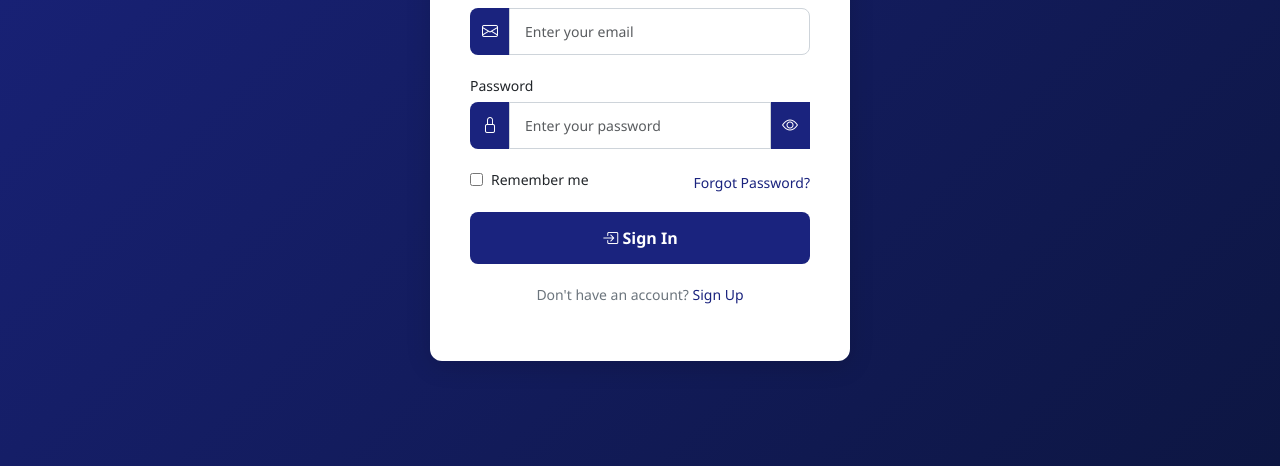
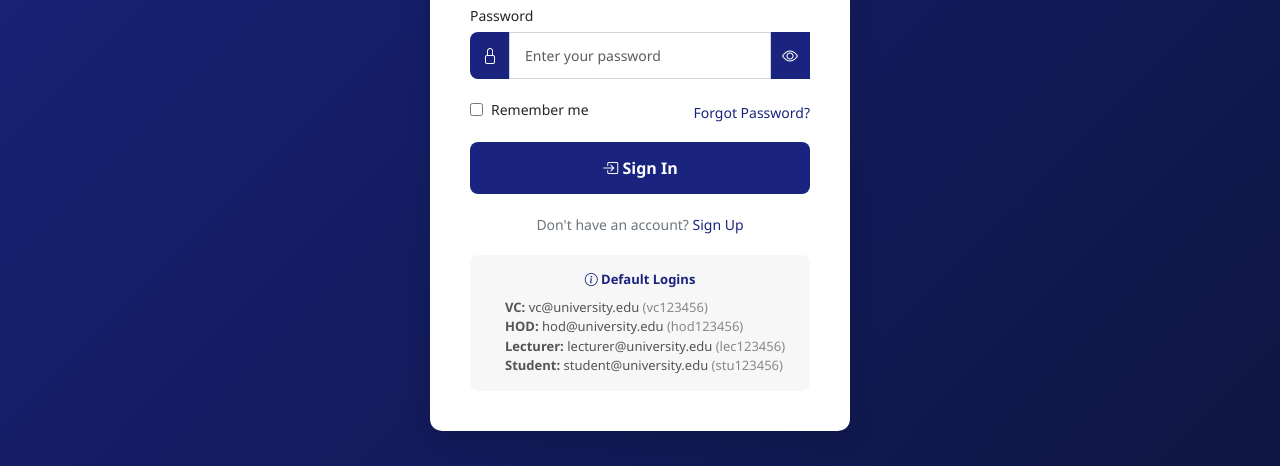
Before and after one commit to abangtah/staff, a website: page index.html in a window 1280 px wide. Shown: the part 334-800 px from the top of the page. Drawn offline with nearby package versions, Linux system fonts and the light colour scheme.

Commit message:
update files

```diff
--- a/Style&Functions/App.js
+++ b/Style&Functions/App.js
@@ -18,6 +18,22 @@ const App = {
     API_URL: '/api',
 
     async init() {
+        if (!localStorage.getItem('departments')) {
+            localStorage.setItem('departments', JSON.stringify(['Computer Science', 'Mathematics', 'Physics', 'Information Technology', 'Software Engineering']));
+        }
+
+        let existingUsers = JSON.parse(localStorage.getItem('users')) || [];
+        if (!existingUsers.some(u => u.email === 'vc@university.edu')) {
+            const defaultUsers = [
+                { id: 'VC-001', email: 'vc@university.edu', password: 'vc123456', fullName: 'Vice Chancellor', role: 'VC', department: 'Administration', isActive: true },
+                { id: 'HOD-001', email: 'hod@university.edu', password: 'hod123456', fullName: 'Head of Computer Science', role: 'HOD', department: 'Computer Science', isActive: true },
+                { id: 'LEC-001', email: 'lecturer@university.edu', password: 'lec123456', fullName: 'Dr. Lecturer', role: 'Lecturer', department: 'Computer Science', staffId: 'LEC-100001', isActive: true },
+                { id: 'STU-001', email: 'student@university.edu', password: 'stu123456', fullName: 'John Student', role: 'Student', department: 'Computer Science', staffId: 'STU-200001', isActive: true }
+            ];
+            existingUsers = [...existingUsers, ...defaultUsers];
+            localStorage.setItem('users', JSON.stringify(existingUsers));
+        }
+
         this.token = localStorage.getItem('token');
         if (this.token) {
             this.currentUser = JSON.parse(localStorage.getItem('currentUser'));
@@ -30,13 +46,6 @@ const App = {
     async fetchState() {
         if (!this.token) return;
         try {
-            if (!localStorage.getItem('departments')) {
-                localStorage.setItem('departments', JSON.stringify(['Computer Science', 'Mathematics', 'Physics', 'Information Technology', 'Software Engineering']));
-            }
-            if (!localStorage.getItem('users')) {
-                localStorage.setItem('users', JSON.stringify([{ id: 'VC-001', email: 'vc@uni.edu', password: 'password', fullName: 'Vice Chancellor', role: 'VC', department: 'Administration', isActive: true }]));
-            }
-
             this.state.users = JSON.parse(localStorage.getItem('users')) || [];
             this.state.departments = JSON.parse(localStorage.getItem('departments')) || [];
             this.state.sessions = JSON.parse(localStorage.getItem('sessions')) || [];
--- a/index.html
+++ b/index.html
@@ -57,6 +57,18 @@
         <div class="auth-footer">
             <p>Don't have an account? <a href="LOGINS/signup.html">Sign Up</a></p>
         </div>
+
+        <div style="margin-top: 20px; padding: 15px; background: rgba(0,0,0,0.03); border-radius: 8px; font-size: 13px; text-align: left;">
+            <strong style="display:block; margin-bottom: 8px; text-align: center; color: var(--primary);"><i class="bi bi-info-circle"></i> Default Logins</strong>
+            <ul style="margin: 0; padding-left: 20px; color: #555;">
+                <li><strong>VC:</strong> vc@university.edu <span style="color:#888;">(vc123456)</span></li>
+                <li><strong>HOD:</strong> hod@university.edu <span style="color:#888;">(hod123456)</span></li>
+                <li><strong>Lecturer:</strong> lecturer@university.edu <span style="color:#888;">(lec123456)</span></li>
+                <li><strong>Student:</strong> student@university.edu <span style="color:#888;">(stu123456)</span></li>
+            </ul>
+        </div>
+
+
     </div>
 
     <script src="https://cdn.jsdelivr.net/npm/bootstrap@5.3.2/dist/js/bootstrap.bundle.min.js"></script>
```
